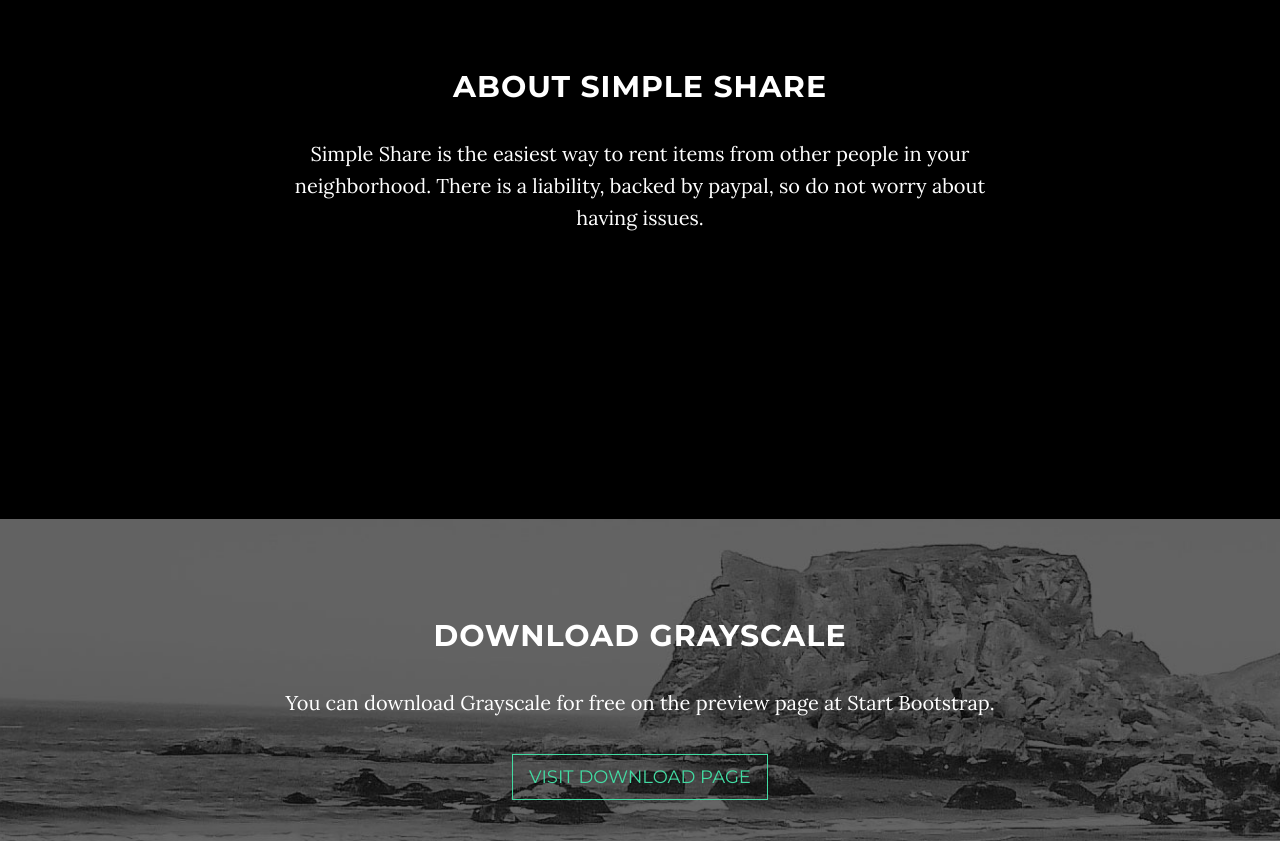
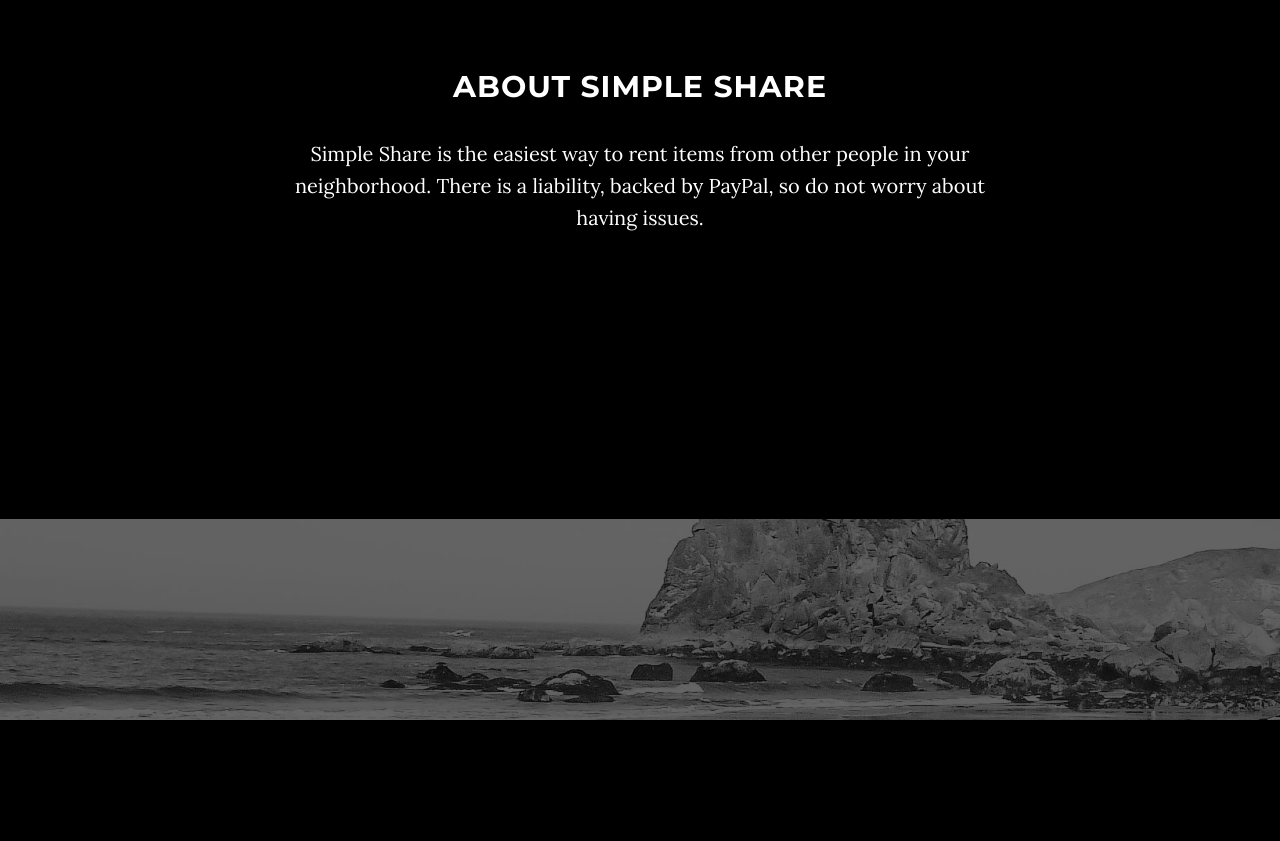
Before and after one commit to smplshare/smplshare.github.io, a website: page index.html in a window 1280 px wide. Shown: the part 980-1821 px from the top of the page. Drawn offline with nearby package versions, Linux system fonts and the light colour scheme; some packages are replaced by stand-ins of ours.

Commit message:
fourth commit

```diff
--- a/index.html
+++ b/index.html
@@ -92,7 +92,7 @@
         <div class="row">
             <div class="col-lg-8 col-lg-offset-2">
                 <h2>About Simple Share</h2>
-                <p>  <a href="http://startbootstrap.com/template-overviews/grayscale/"></a>Simple Share is the easiest way to rent items from other people in your neighborhood. There is a liability, backed by paypal, so do not worry about having issues.</p>
+                <p>  <a href="http://startbootstrap.com/template-overviews/grayscale/"></a>Simple Share is the easiest way to rent items from other people in your neighborhood. There is a liability, backed by PayPal, so do not worry about having issues.</p>
 
             </div>
         </div>
@@ -103,10 +103,7 @@
         <div class="download-section">
             <div class="container">
                 <div class="col-lg-8 col-lg-offset-2">
-                    <h2>Download Grayscale</h2>
-                    <p>You can download Grayscale for free on the preview page at Start Bootstrap.</p>
-                    <a href="http://startbootstrap.com/template-overviews/grayscale/" class="btn btn-default btn-lg">Visit Download Page</a>
-                </div>
+                                                     </div>
             </div>
         </div>
     </section>
@@ -133,13 +130,11 @@
         </div>o
     </section>
 
-    <!-- Map Section -->
-    <div id="map"></div>
 
     <!-- Footer -->
     <footer>
         <div class="container text-center">
-            <p>Copyright &copy; Your Website 2016</p>
+            <p>Copyright &copy; Simple Share Inc.</p>
         </div>
     </footer>
 
```
